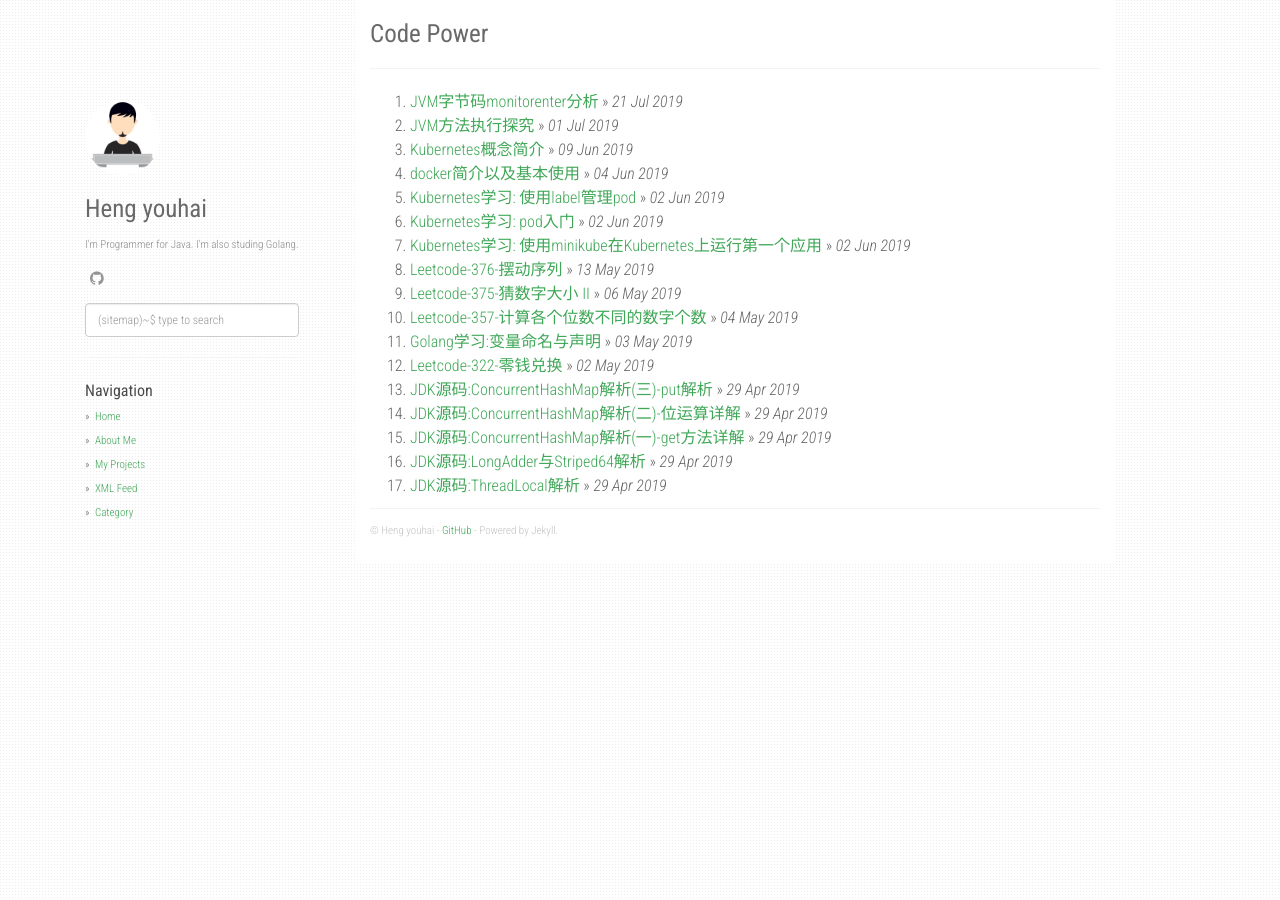
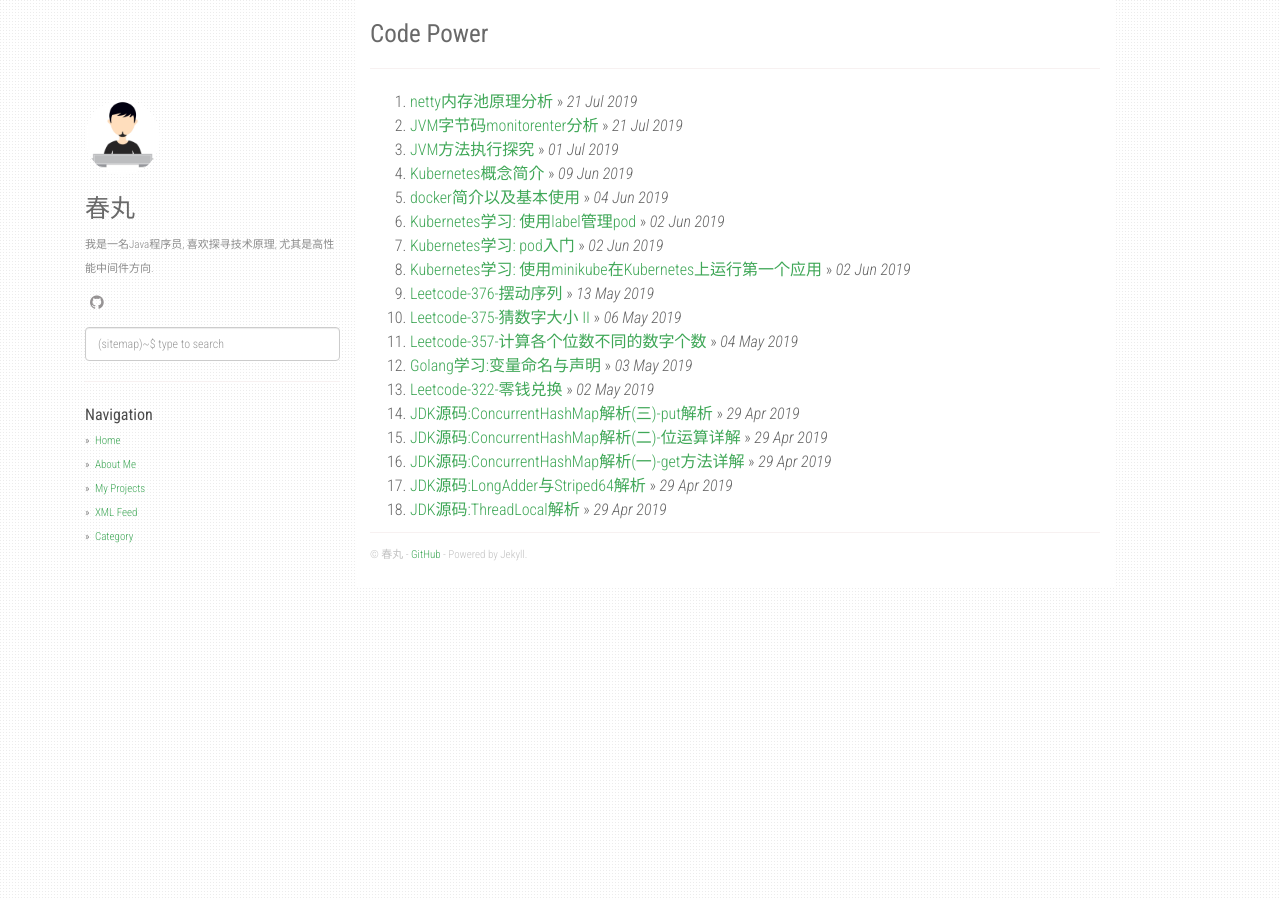
Before and after one commit to hengyoush/hengyoush.github.io, a Jekyll site: the page built from index.html, in a window 1280 px wide. Built offline with Jekyll 4.4.1, drawn with Linux system fonts in a browser that asks for light colours; nearby versions of some CDN libraries; the list of posts is cut into pages by our own code; part of the change alters nothing that is shown.

Commit message:
完成netty内存原理5%

````diff
--- a/_config.yml
+++ b/_config.yml
@@ -1,8 +1,8 @@
 title: Code Power
 description: My Personal Code Power
-author: Heng youhai
+author: 春丸
 github: https://github.com/hengyoush
-about: I'm Programmer for Java. I'm also studing Golang.
+about: 我是一名Java程序员, 喜欢探寻技术原理, 尤其是高性能中间件方向.
 disqus_shortname: hengyoush-github-io
 google_analytics: UA-XXXXXXXX-Y
 avatar_url: /static/img/avatar.jpg
--- /dev/null
+++ b/_posts/2019-07-21-netty-memorypool-concept.md
@@ -0,0 +1,65 @@
+---
+layout: post
+title:  "netty内存池原理分析"
+date:   2019-07-21 20:18:00 +0700
+categories: [netty]
+---
+
+## Overview
+netty基于JEMalloc算法构建了一套高性能的内存分配机制, 下面依据netty源码来介绍一下其原理.
+
+最顶层的是PoolArena, Arena下分为Chunk, Chunk下分为Page, Page又可分为SubPage.
+Arena下的Chunk被划分为了几个ChunkList(双向链表):
+```java
+private final PoolChunkList<T> q050;
+private final PoolChunkList<T> q025;
+private final PoolChunkList<T> q000;
+private final PoolChunkList<T> qInit;
+private final PoolChunkList<T> q075;
+private final PoolChunkList<T> q100;
+```
+划分的依据是Chunk的空间使用率, 如下, x轴为使用率:
+![avatar](/static/img/netty-memalloc-chunklist.webp)
+Chunk的初始状态为INIT.
+
+Chunk是一个较大的内存块, 默认为16MB, 一个Chunk默认分为2048个Page, 每个Page大小为16 * 1024 * 1024 / 2048 = 8192 = 8K,
+Page由一个完全平衡二叉树管理, 其中叶子为2048个Page.
+// TODO 举例子解释伙伴算法分配内存
+
+每次请求的大小可分为如下三类:
+- Tiny: 16-511
+- Small: 512-8192 (一个Page以内)
+- Normal: 8K-16MB (一个page到一个Chunk)
+- Huge: > 16MB
+![avatar](/static/img/netty-memalloc-sizeclass.webp)
+请求大小会被规范化, 最小16B, 在到达Small之前以16B递增作为可分配的大小, 然后以2倍递增.
+
+netty中最顶层的类应该是`PooledByteBufAllocator`, 在它的构造器中会初始化大量内存池参数以及一个PoolArena列表, 如下:
+```java
+threadCache = new PoolThreadLocalCache(useCacheForAllThreads); // 用于在线程本地分配内存
+this.tinyCacheSize = tinyCacheSize;
+this.smallCacheSize = smallCacheSize;
+this.normalCacheSize = normalCacheSize;
+chunkSize = validateAndCalculateChunkSize(pageSize, maxOrder);
+...
+if (nHeapArena > 0) {
+    ...
+}
+
+if (nDirectArena > 0) {
+    directArenas = newArenaArray(nDirectArena);
+    List<PoolArenaMetric> metrics = new ArrayList<PoolArenaMetric>(directArenas.length);
+    for (int i = 0; i < directArenas.length; i ++) {
+        PoolArena.DirectArena arena = new PoolArena.DirectArena(
+                this, pageSize, maxOrder, pageShifts, chunkSize, directMemoryCacheAlignment);
+        directArenas[i] = arena;
+        metrics.add(arena);
+    }
+    directArenaMetrics = Collections.unmodifiableList(metrics);
+} else {
+    directArenas = null;
+    directArenaMetrics = Collections.emptyList();
+}
+```
+
+我们以使用direct内存为例(接下来也是这样)可以看到这里使用相关参数初始化了一个`PoolArena.DirectArena`数组.
````
Also changed, not shown: static/img/netty-memalloc-chunklist.webp (added), static/img/netty-memalloc-sizeclass.webp (added).
